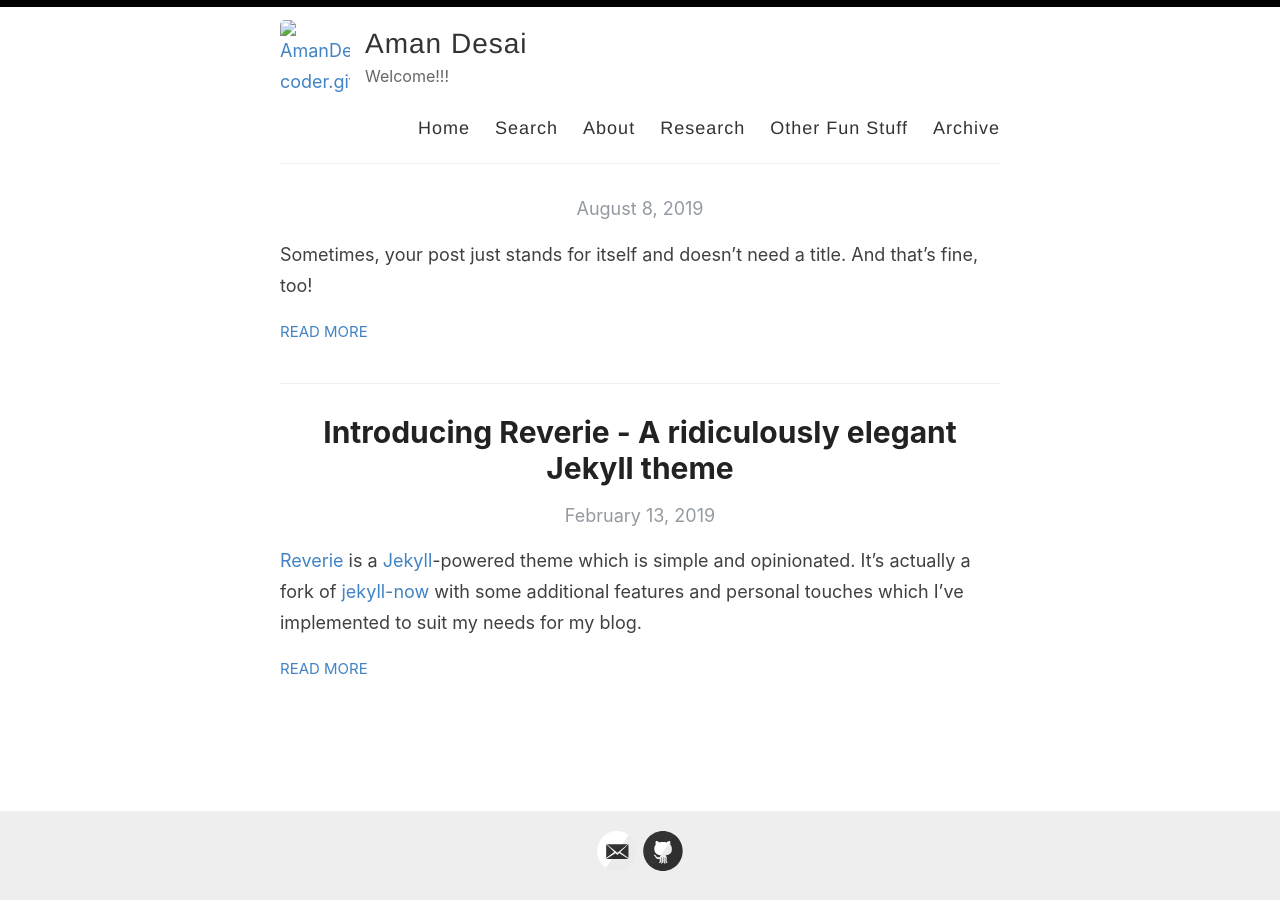
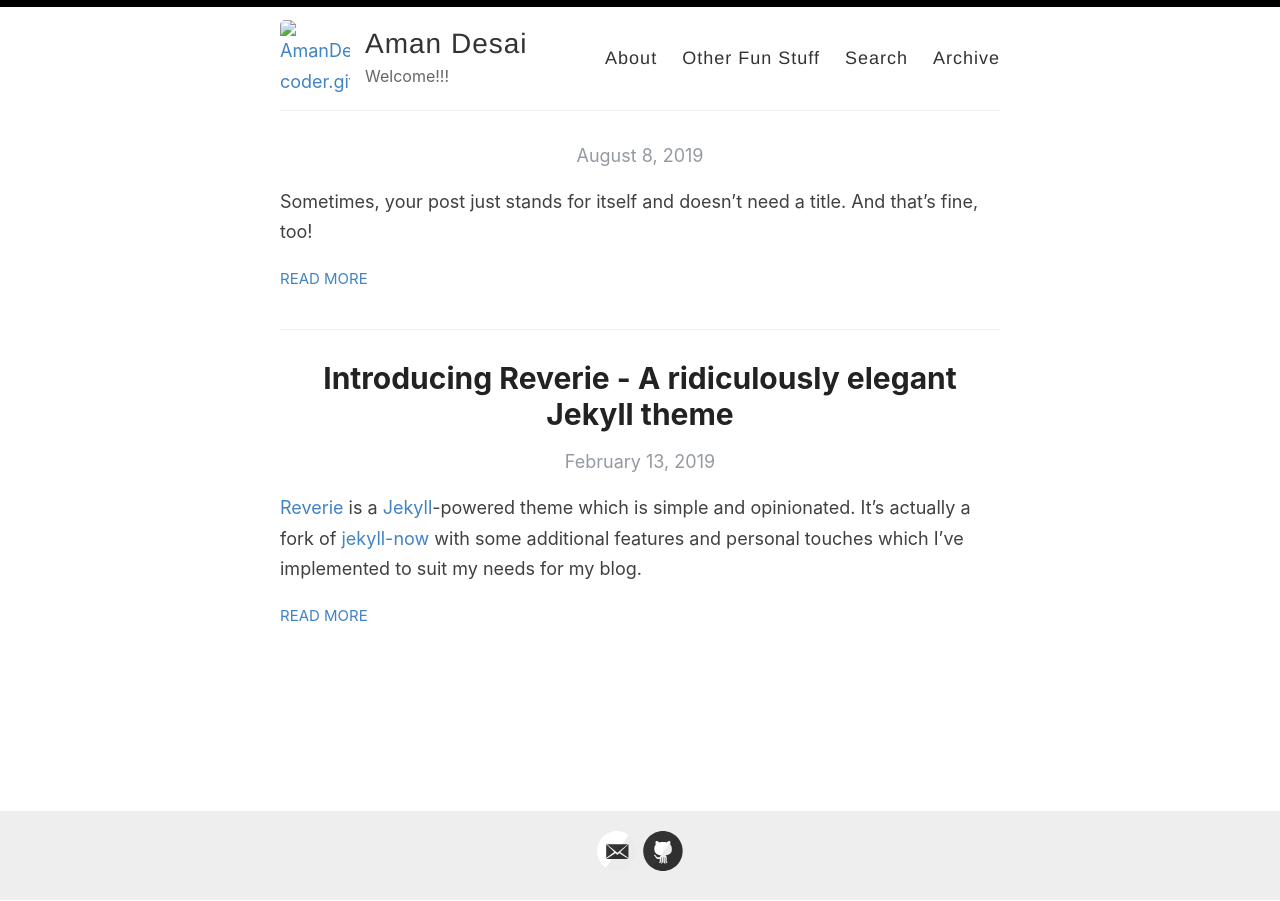
Before and after one commit to AmanDesai-coder/AmanDesai-coder.github.io, a Jekyll site: the page built from index.html, in a window 1280 px wide. Built offline with Jekyll 4.4.1, drawn with Linux system fonts in a browser that asks for light colours; the list of posts is cut into pages by our own code.

Commit message:
Update default.html

```diff
--- a/_layouts/default.html
+++ b/_layouts/default.html
@@ -28,11 +28,9 @@
             </div>
 
             <nav>
-              <a href="{{ site.baseurl }}/">Home</a>
+              <a href="{{ site.baseurl }}/">About</a>
+              <a href="{{ site.baseurl }}/other">Other Fun Stuff</a>
               <a href="{{ site.baseurl }}/search">Search</a>
-              <a href="{{ site.baseurl }}/about">About</a>
-              <a href="{{ site.baseurl }}/about">Research</a>
-              <a href="{{ site.baseurl }}/other">Other Fun Stuff</a>
               <a href="{{ site.baseurl }}/archive">Archive</a>
             </nav>
           </header>
```
